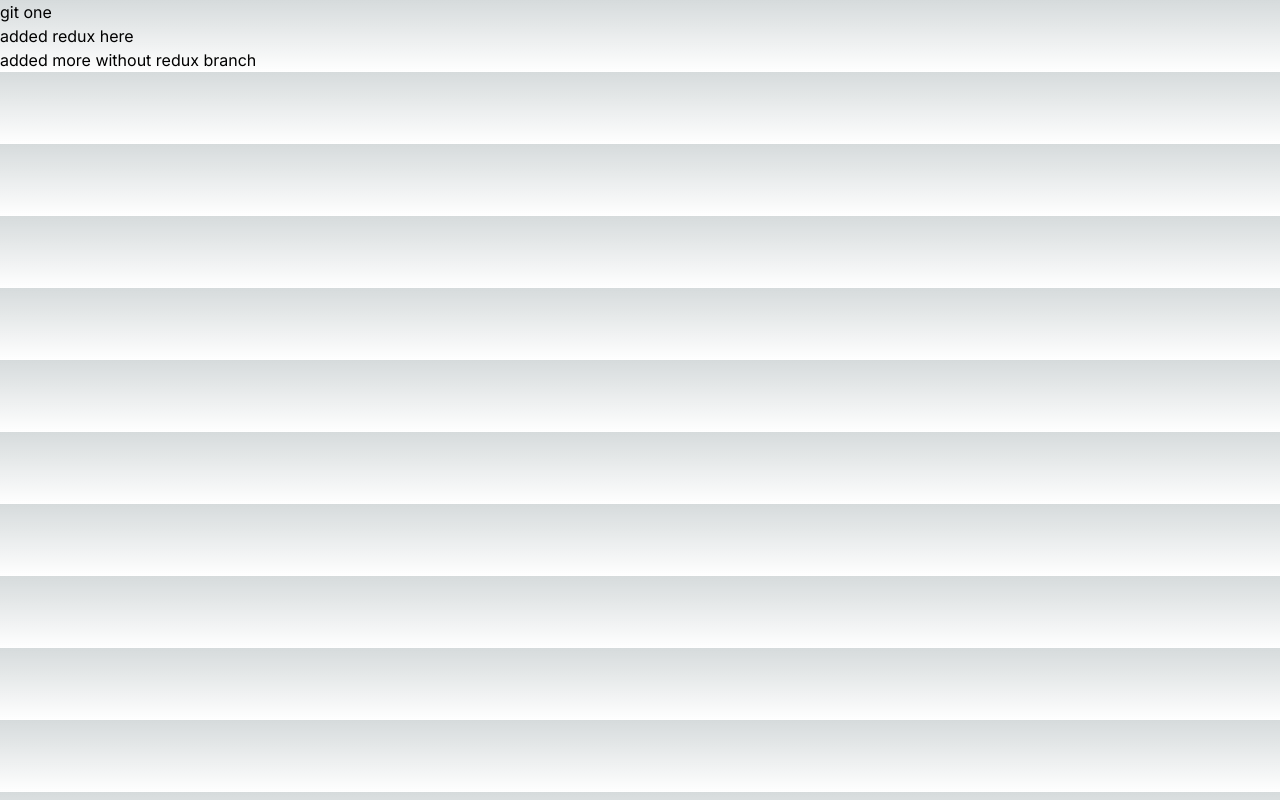
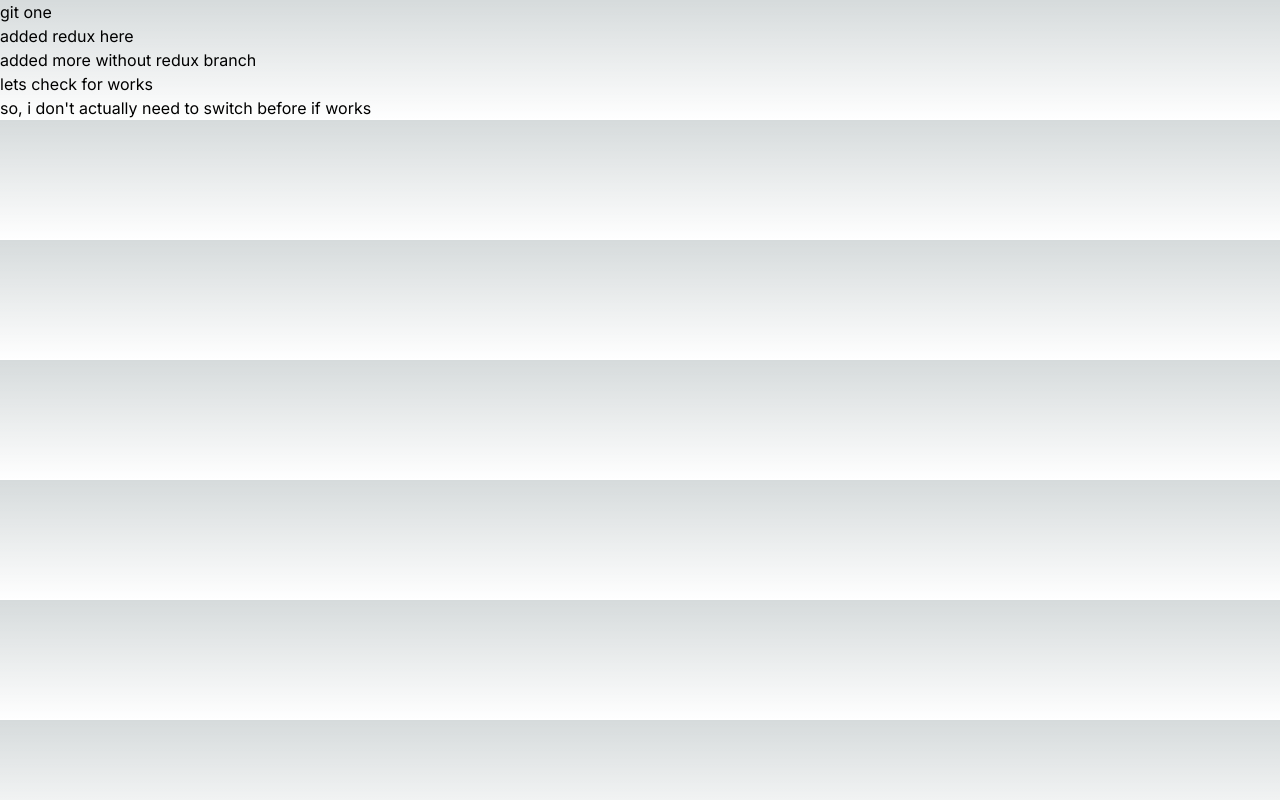
Before and after one commit to austinedavid/gittest, a Next.js app: page / in a window 1280 px wide. Built offline with nearby package versions, Linux system fonts and the light colour scheme.

Commit message:
made nice changes here

```diff
--- a/src/app/page.tsx
+++ b/src/app/page.tsx
@@ -6,6 +6,8 @@ const Home = () => {
       <p>git one</p>
       <p>added redux here</p>
       <p>added more without redux branch</p>
+      <h1>lets check for works</h1>
+      <p>so, i don't actually need to switch before if works</p>
     </div>
   )
 }
```
